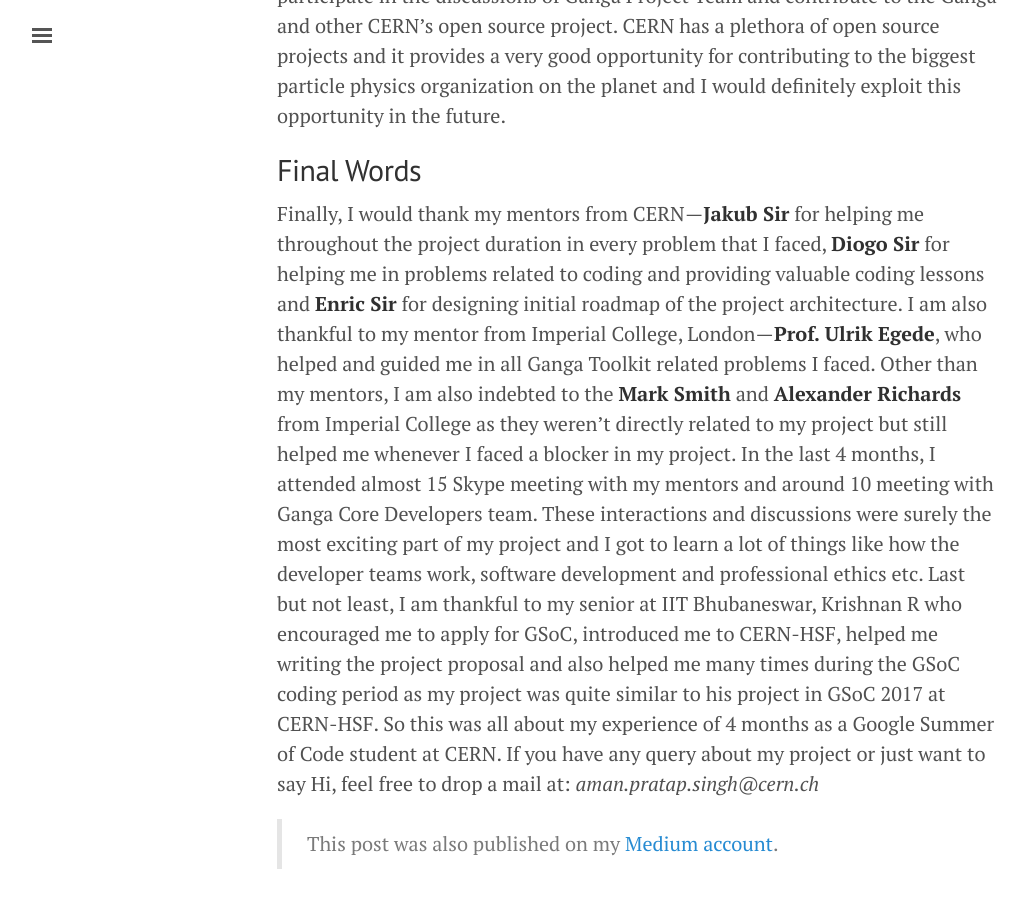
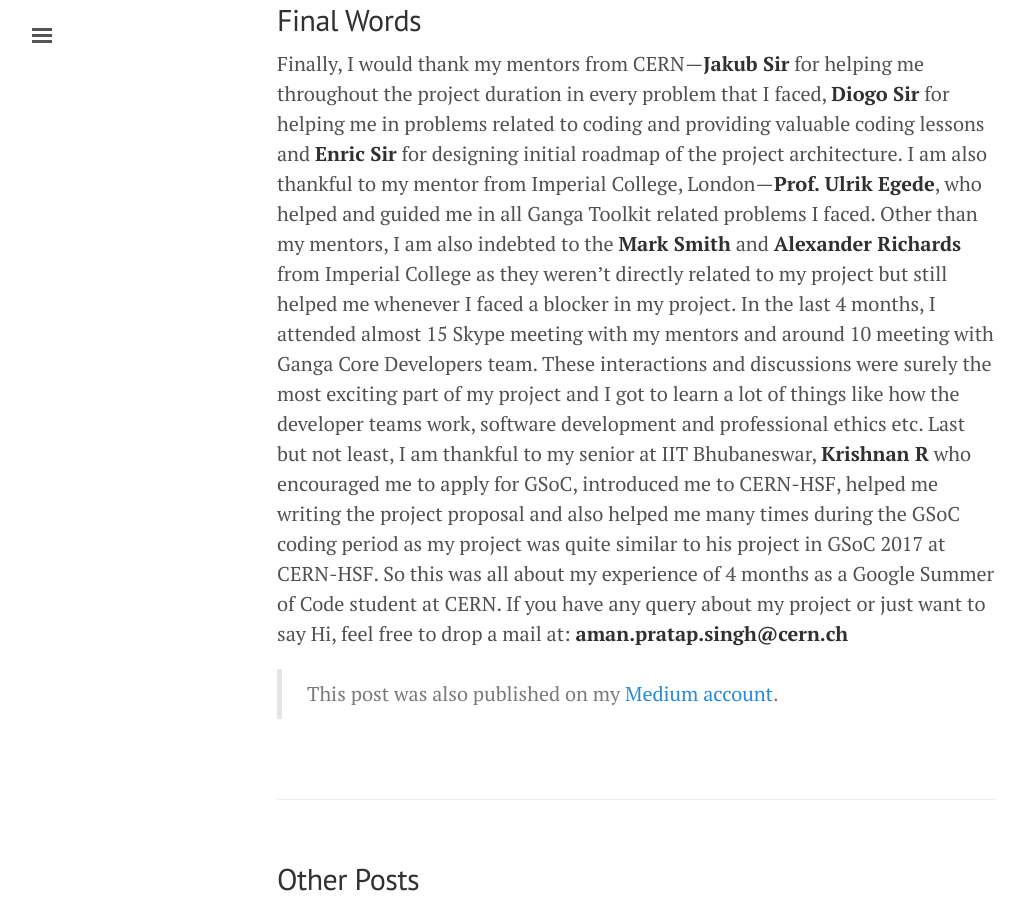
Before and after one commit to apsknight/blog, a Jekyll site: the page built from _posts/2018-08-21-GSoC-with-CERN-HSF-Part-2.md, in a window 1280 px wide and 900 px high, scrolled down 1971 px. Shown: the whole window, without its empty margins (3-1029 px from the left). Built offline with Jekyll 4.4.1, drawn with Linux system fonts in a browser that asks for light colours; some of the changed text lies outside the part shown.

Commit message:
Fix formatting errors.

```diff
--- a/_posts/2018-08-21-GSoC-with-CERN-HSF-Part-2.md
+++ b/_posts/2018-08-21-GSoC-with-CERN-HSF-Part-2.md
@@ -31,8 +29,8 @@ Finally, I would thank my mentors from CERN — **Jakub Sir** for helping me
 I am also thankful to my mentor from Imperial College, London — **Prof. Ulrik Egede**, who helped and guided me in all Ganga Toolkit related problems I faced.
 Other than my mentors, I am also indebted to the **Mark Smith** and **Alexander Richards** from Imperial College as they weren’t directly related to my project but still helped me whenever I faced a blocker in my project.
 In the last 4 months, I attended almost 15 Skype meeting with my mentors and around 10 meeting with Ganga Core Developers team. These interactions and discussions were surely the most exciting part of my project and I got to learn a lot of things like how the developer teams work, software development and professional ethics etc.
-Last but not least, I am thankful to my senior at IIT Bhubaneswar, Krishnan R who encouraged me to apply for GSoC, introduced me to CERN-HSF, helped me writing the project proposal and also helped me many times during the GSoC coding period as my project was quite similar to his project in GSoC 2017 at CERN-HSF.
+Last but not least, I am thankful to my senior at IIT Bhubaneswar, **Krishnan R** who encouraged me to apply for GSoC, introduced me to CERN-HSF, helped me writing the project proposal and also helped me many times during the GSoC coding period as my project was quite similar to his project in GSoC 2017 at CERN-HSF.
 So this was all about my experience of 4 months as a Google Summer of Code student at CERN.
-If you have any query about my project or just want to say Hi, feel free to drop a mail at: *aman.pratap.singh@cern.ch*
+If you have any query about my project or just want to say Hi, feel free to drop a mail at: **aman.pratap.singh@cern.ch**
 
 > This post was also published on my [Medium account](https://medium.com/@amanpratapsingh/gsoc-with-cern-hsf-part-2-5483005fc018).
```
Also changed, not shown: other parts of _posts/2018-08-21-GSoC-with-CERN-HSF-Part-2.md (+1 -3 lines).
